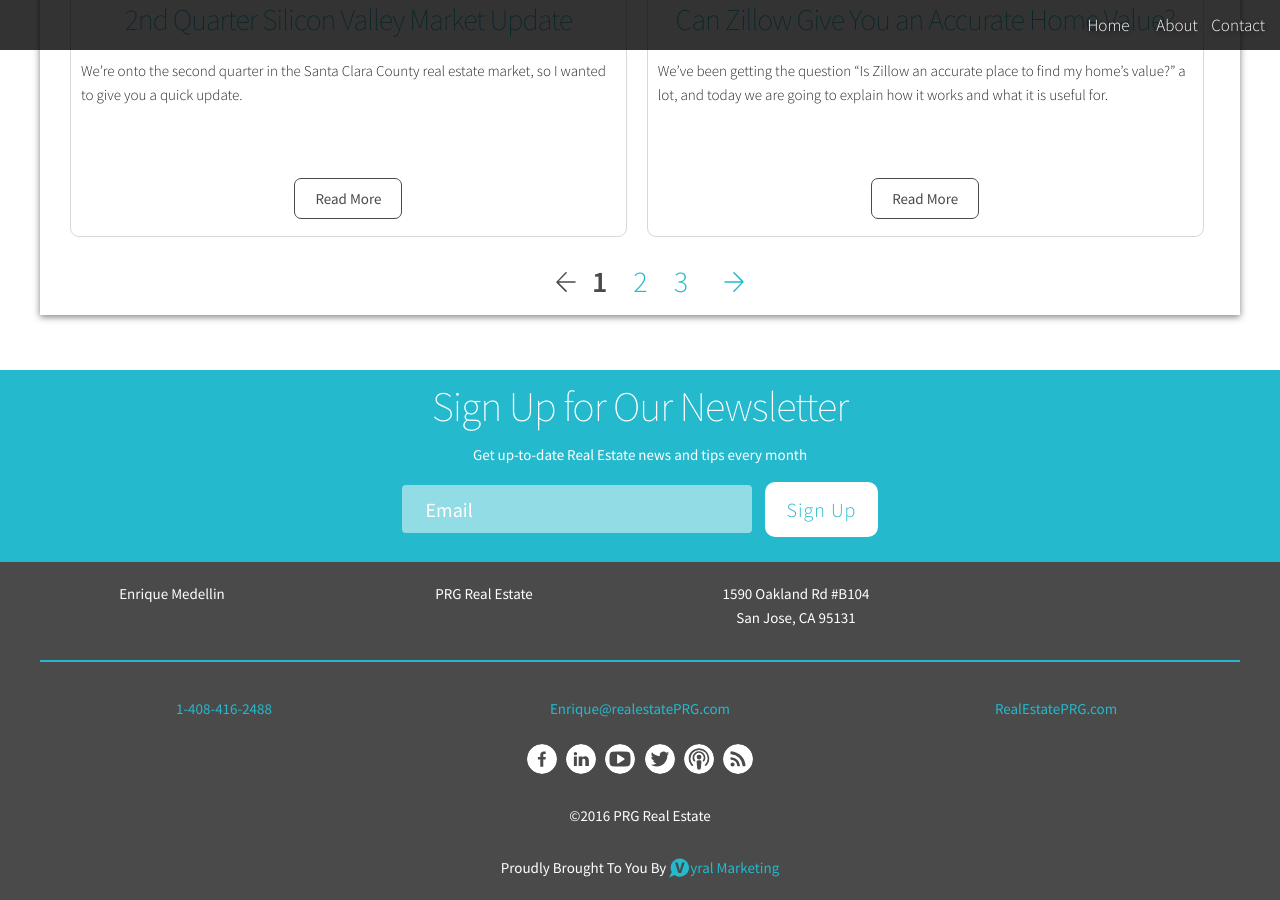
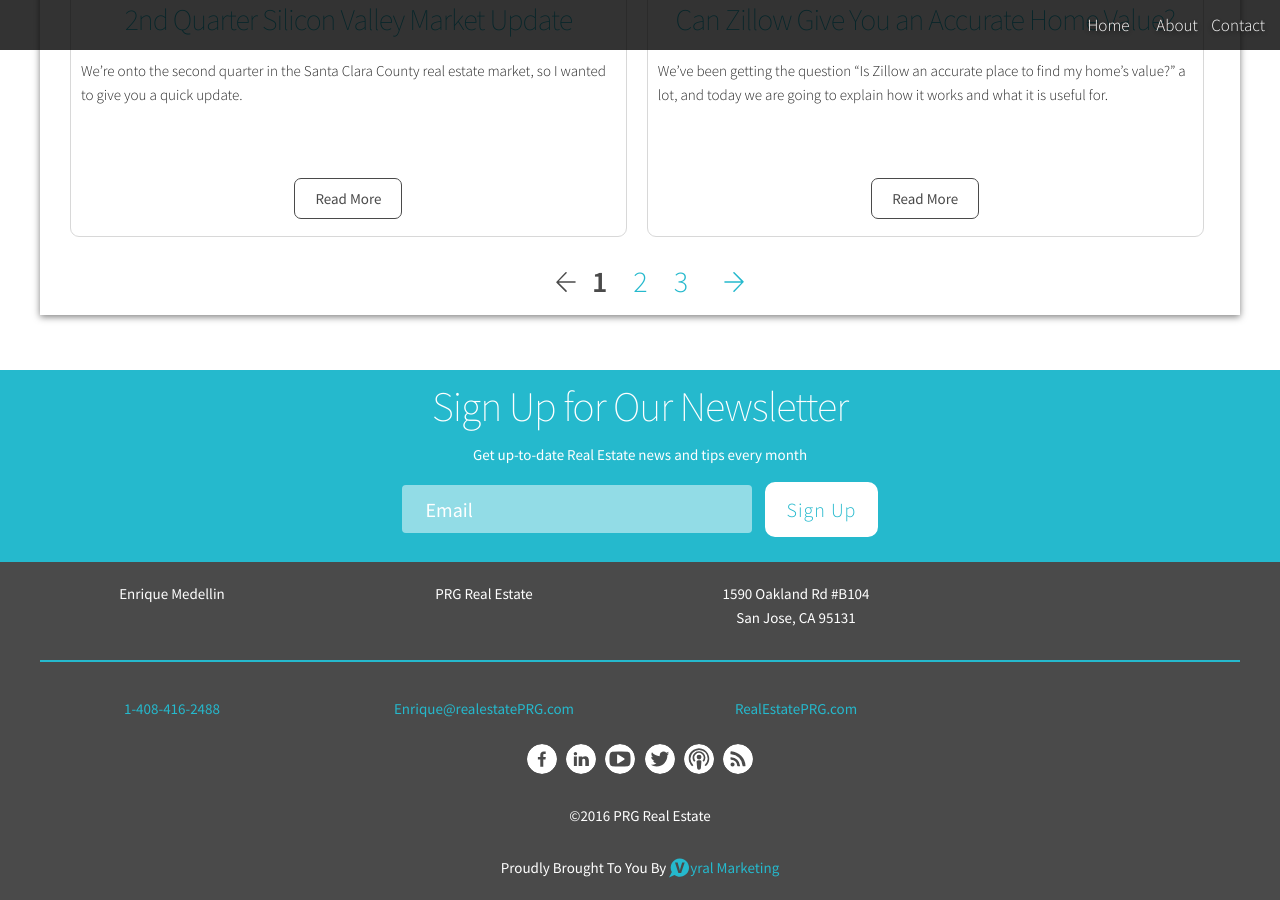
Before and after one commit to Vyralmarketing/Escrow, a Jekyll site: the page built from index.html, in a window 1280 px wide and 900 px high, scrolled down 1541 px. Built offline with Jekyll 4.4.1, drawn with Linux system fonts in a browser that asks for light colours; the list of posts is cut into pages by our own code.

Commit message:
Updated '/_includes/footer.html' via CloudCannon

```diff
--- a/_includes/footer.html
+++ b/_includes/footer.html
@@ -16,11 +16,11 @@
     </div>
     <hr>
     <div class="row">
-      <div class="four columns">
+      <div class="three columns">
         <a href="tel:{{site.data.settings.client.phone | prepend: "1-"}}" itemprop="telephone">{{site.data.settings.client.phone}}</a>
       </div>
-      <div class="four columns"><a href="mailto:{{site.data.settings.client.email}}">{{site.data.settings.client.email}}</a></div>
-      <div class="four columns"><a href="{{site.data.settings.client.url}}">{{site.data.settings.client.url | remove: "http://" | remove: "https://"}}</a></div>
+      <div class="three columns"><a href="mailto:{{site.data.settings.client.email}}">{{site.data.settings.client.email}}</a></div>
+      <div class="three columns"><a href="{{site.data.settings.client.url}}">{{site.data.settings.client.url | remove: "http://" | remove: "https://"}}</a></div>
     </div>
     <div class="row">
       <div class="twelve columns footer-socials">
```
